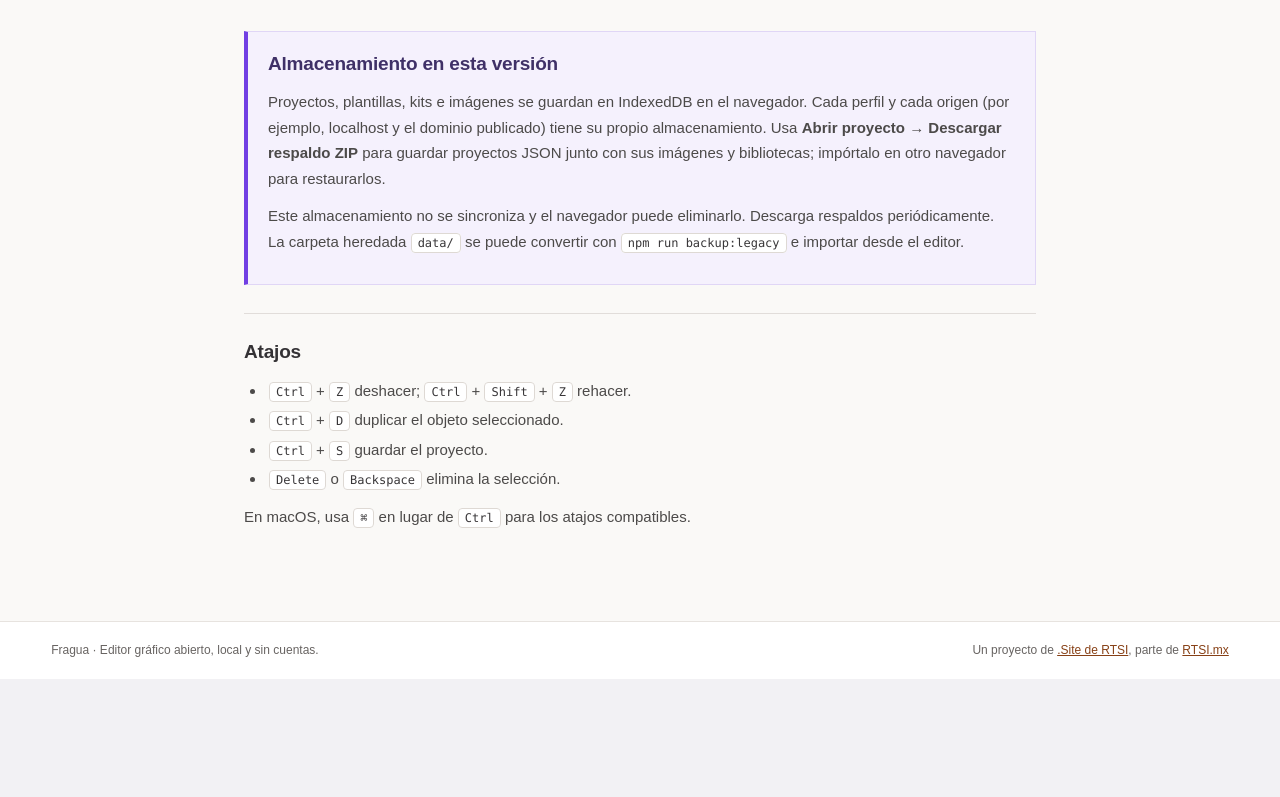
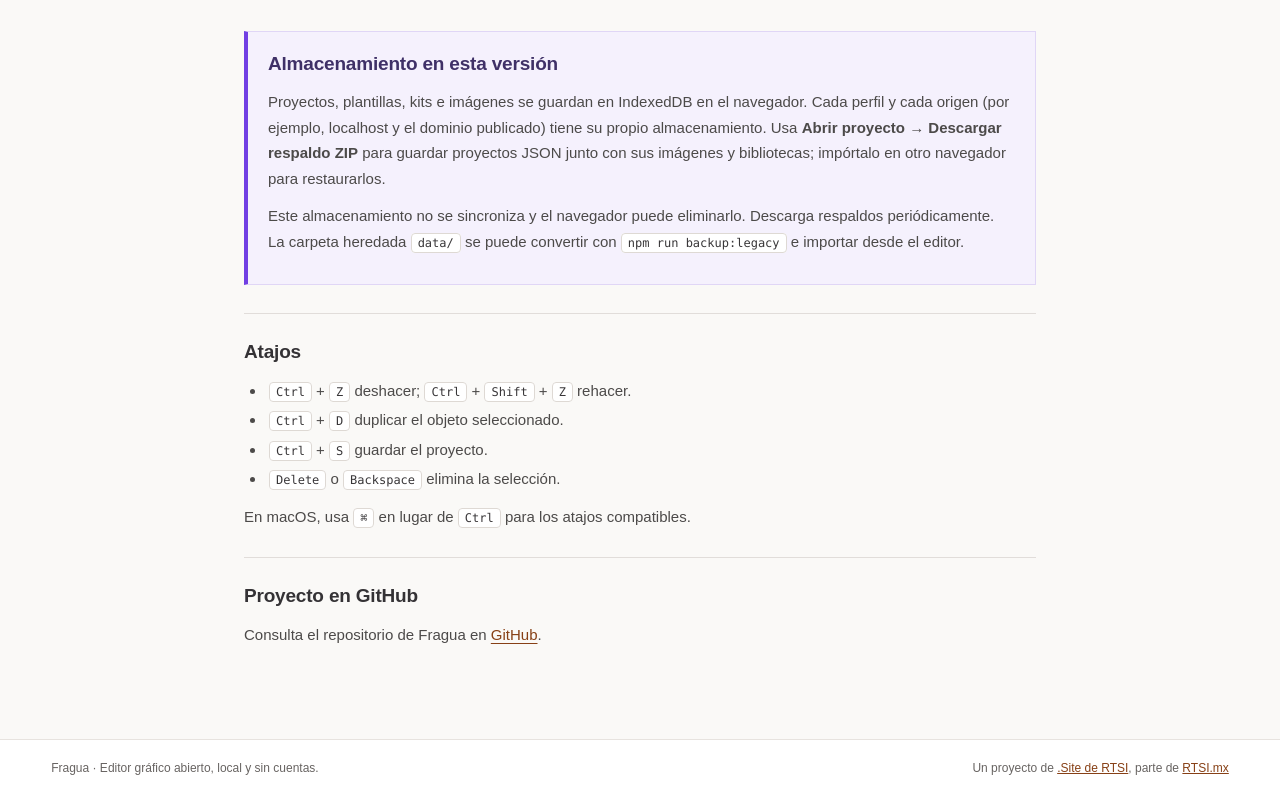
Before and after one commit to ferkinzz/fragua, a Next.js app: page /wiki in a window 1280 px wide. Shown: the part 958-1755 px from the top of the page. Before the commit the page ends 1637 px from the top, so only its background shows below. Built offline with nearby package versions, Linux system fonts and the light colour scheme.

Commit message:
docs: link Fragua GitHub repo from wiki

```diff
--- a/app/wiki/page.tsx
+++ b/app/wiki/page.tsx
@@ -43,5 +43,9 @@ export default function WikiPage() {
       </ul>
       <p>En macOS, usa <kbd>⌘</kbd> en lugar de <kbd>Ctrl</kbd> para los atajos compatibles.</p>
     </section>
+    <section>
+      <h2>Proyecto en GitHub</h2>
+      <p>Consulta el repositorio de Fragua en <a href="https://github.com/ferkinzz/fragua" target="_blank" rel="noreferrer">GitHub</a>.</p>
+    </section>
   </InfoPage>;
 }
```
